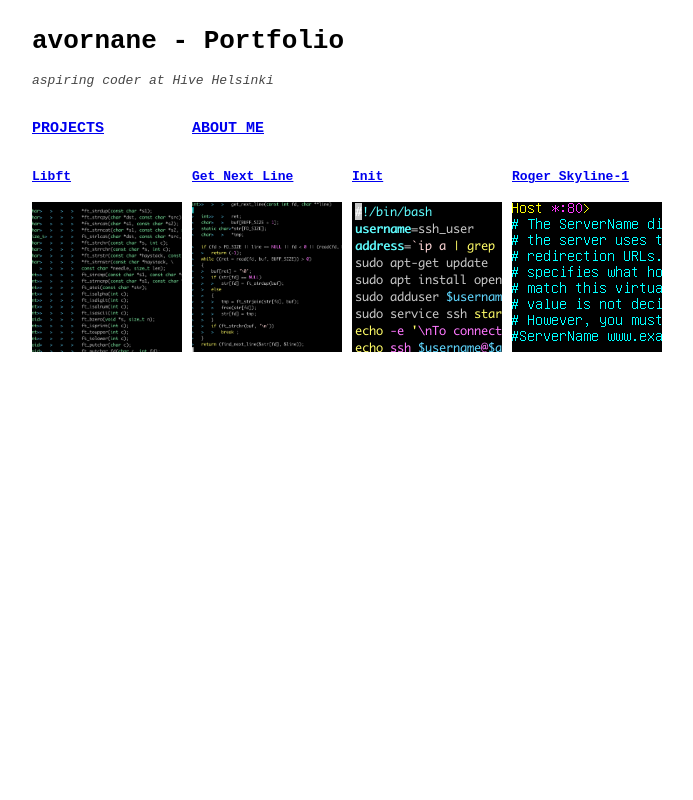
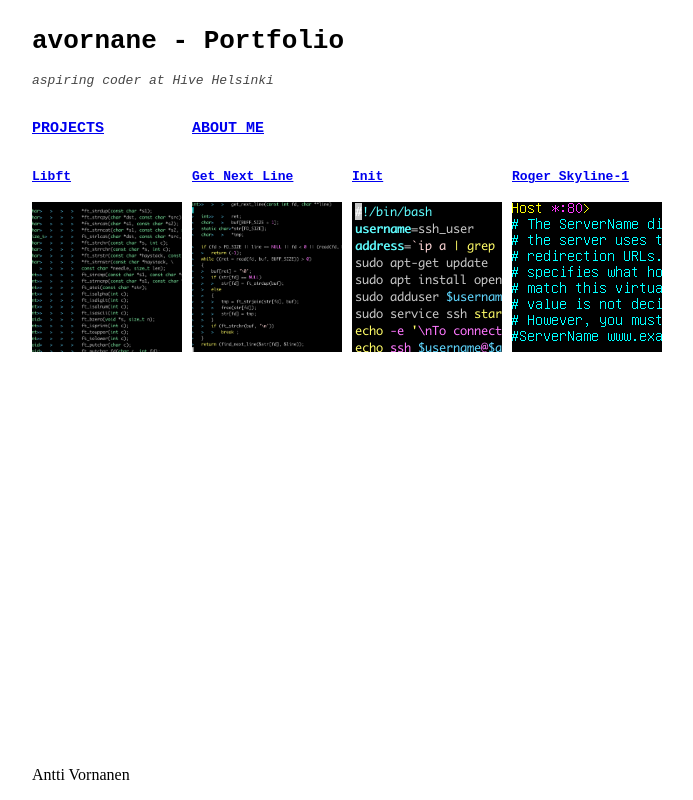
Before and after one commit to Anvo54/portfolio, a plain HTML site: page index.html in a window 1280 px wide. Shown: the whole page, without its empty margins (128-821 px from the left). Drawn offline with Linux system fonts and the light colour scheme.

Commit message:
Added foter

```diff
--- a/index.html
+++ b/index.html
@@ -20,6 +20,8 @@
 					</div>
 				</div>
 		<!----MENU ENDS----->
+
+		<!------PROJECTS-START--->
 		<div class="grid">
 			<div>
 				<a href="https://github.com/Anvo54/Libft">
@@ -66,5 +68,12 @@
 				</a>
 			</div>
 		</div>
+		<!------PROJECTS-ENDS--->
+
+		<!-------FOOTER STARTS-------->
+		<div class="footer">
+			<p>Antti Vornanen</p>
+		</div>
+		<!-------FOOTER ENDS-------->
 	</body>
 </html>
--- a/tyyli.css
+++ b/tyyli.css
@@ -68,3 +68,11 @@
 	transform: translate(-50%, -50%);
 	-ms-transform: translate(-50%, -50%);
 }
+
+.footer{
+	position: fixed;
+	bottom: 0;
+	max-width: 960px;
+	margin: inherit;
+
+}
```
